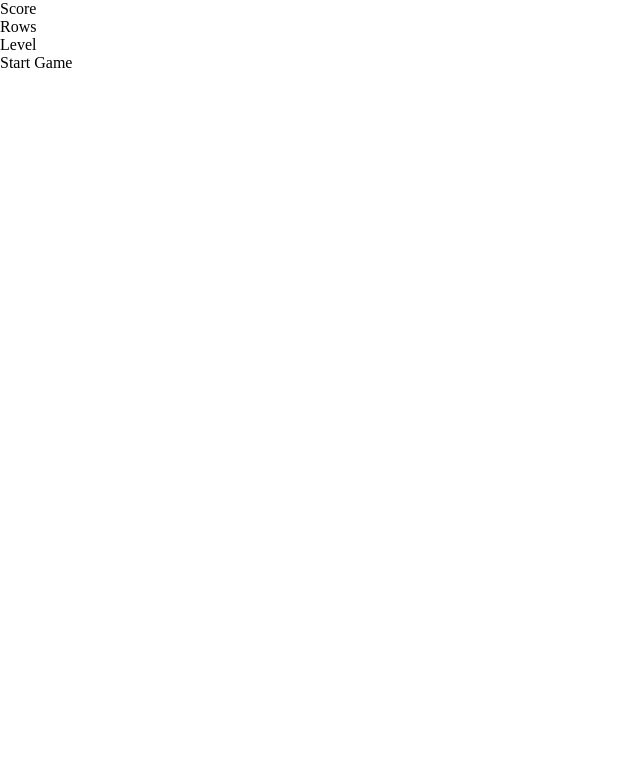
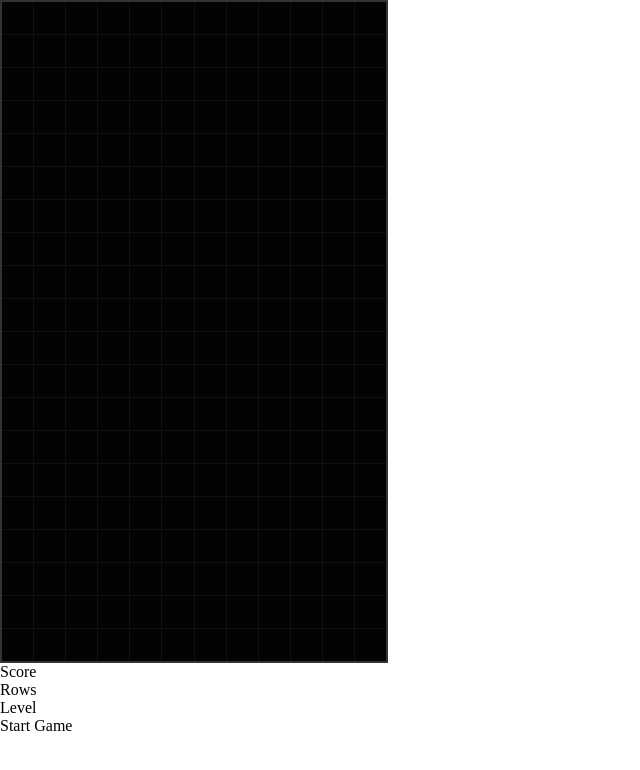
Before and after one commit to hjy0951/react-tetris-game, a React (Create React App) app: page / in a window 1280 px wide. Shown: the top 770 px of the page, without its empty margins (0-640 px from the left). Built offline with nearby package versions, Linux system fonts and the light colour scheme.

Commit message:
feat: 테트리스 게임이 진행될 Stage 스타일 지정

```diff
--- a/src/components/Stage.tsx
+++ b/src/components/Stage.tsx
@@ -3,6 +3,8 @@ import React from "react";
 import { TetrominoType } from "../util/tetrominos";
 // components
 import Cell from "./Cell";
+// style
+import { TetrisStage } from "./styles/StageStyle";
 
 interface StageProps {
   stage: Array<Array<Array<TetrominoType | string>>>;
@@ -16,7 +18,7 @@ Cell의 key
 
 const Stage = ({ stage }: StageProps) => {
   return (
-    <div>
+    <TetrisStage width={stage[0].length} height={stage.length}>
       {stage.map((rows: Array<Array<TetrominoType | string>>, y: number) =>
         rows.map((cell: Array<TetrominoType | string>, x: number) => {
           return (
@@ -24,7 +26,7 @@ const Stage = ({ stage }: StageProps) => {
           );
         })
       )}
-    </div>
+    </TetrisStage>
   );
 };
 
--- /dev/null
+++ b/src/components/styles/StageStyle.ts
@@ -0,0 +1,21 @@
+import styled from "styled-components";
+
+interface TetrisStageProps {
+  height: number;
+  width: number;
+}
+
+export const TetrisStage = styled.div<TetrisStageProps>`
+  width: 100%;
+  max-width: 30vw;
+  display: grid;
+  grid-template-rows: repeat(
+    ${(props) => props.height},
+    calc(30vw / ${(props) => props.width})
+  );
+  grid-template-columns: repeat(${(props) => props.width}, 1fr);
+  grid-gap: 1px;
+  border: 2px solid #333;
+
+  background: #111;
+`;
```
